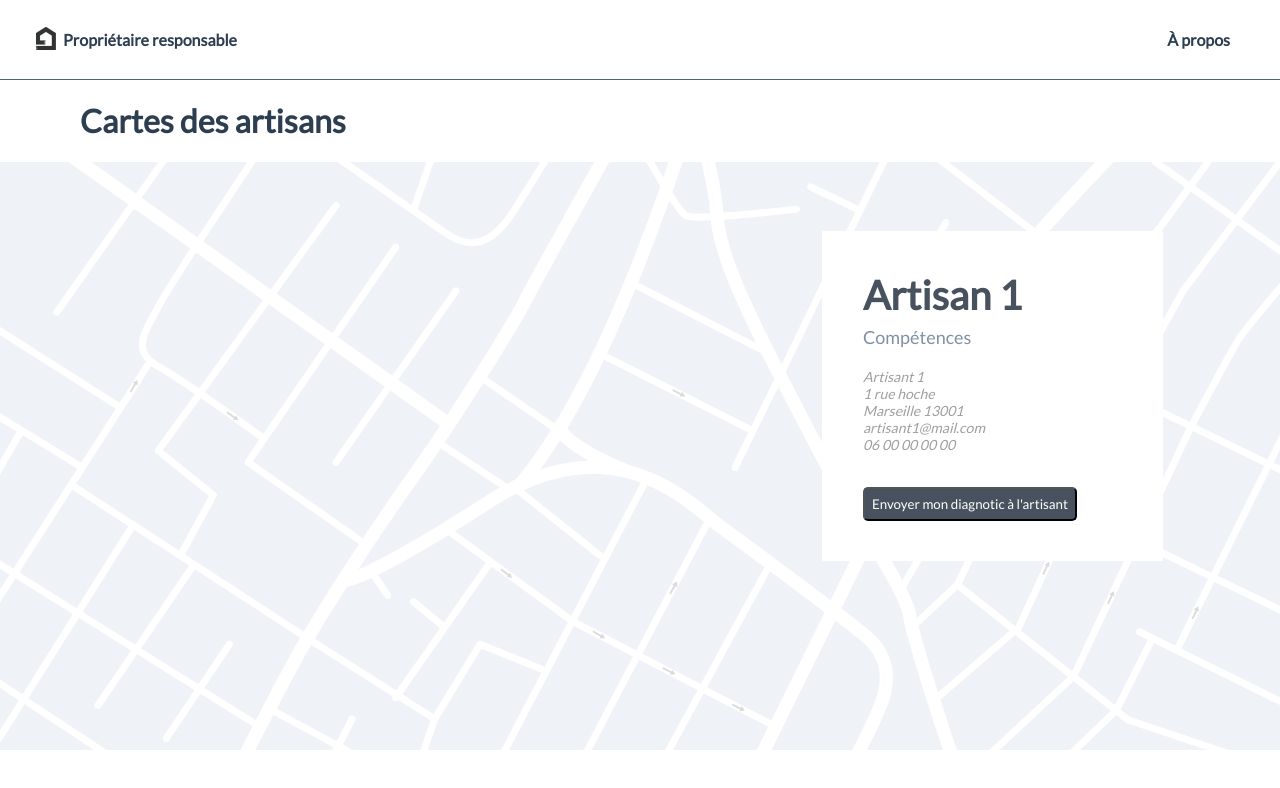
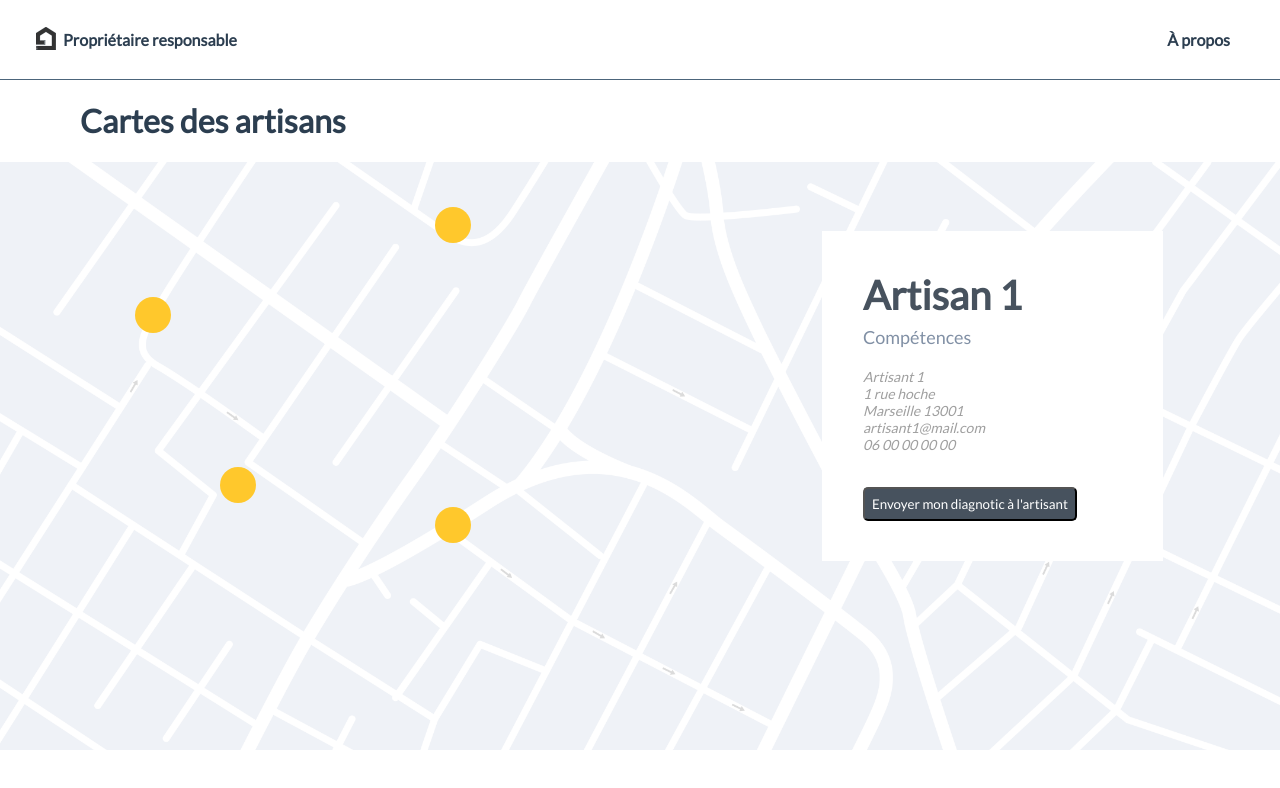
Before and after one commit to benoitguigal/permis-de-louer, a Vue app in the folder app/: page /carte-des-artisans in a window 1280 px wide. Shown: the top 788 px of the page. Built offline with nearby package versions, Linux system fonts and the light colour scheme.

Commit message:
add card point.

```diff
--- a/app/src/views/Map.vue
+++ b/app/src/views/Map.vue
@@ -4,6 +4,10 @@
             Cartes des artisans
         </h1>
         <div class="map-container">
+            <div class="circle"></div>
+            <div class="circle"></div>
+            <div class="circle is--third"></div>
+            <div class="circle is--four"></div>
             <img src="@/assets/map.png" alt="map">
             <div class="map-card">
                 <h3>Artisan 1</h3>
@@ -49,6 +53,36 @@
                 width: 100%;
             }
 
+            .circle {
+                background-color: #FFC82C;
+                border-radius: 100%;
+                width: 36px;
+                height: 36px;
+                position: absolute;
+                top: 35px;
+                left: 18px;
+
+                &:first-of-type {
+                    left: 135px !important;
+                    top: 135px !important;
+                }
+
+                &:nth-child(even) {
+                    left: 435px;
+                    top: 45px;
+                }
+
+                &.is--third {
+                    left: 435px;
+                    top: 345px;
+                }
+
+                &.is--four {
+                    left: 220px;
+                    top: 305px;
+                }
+            }
+
             .map-card {
                 position: absolute;
                 top: 69px;
```
